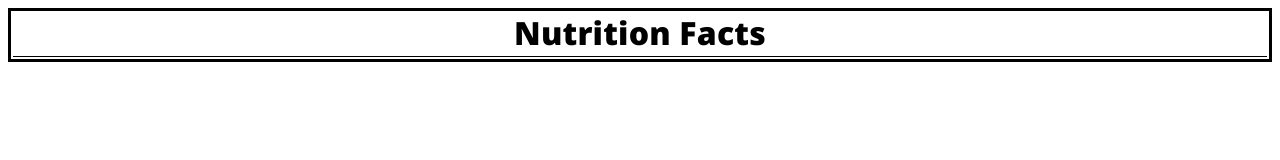
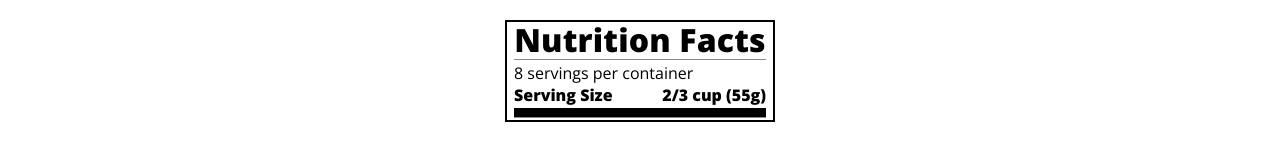
Before and after one commit to MohammedSaayim/Nutrition-Label, a plain HTML site: page index.html in a window 1280 px wide. Drawn offline with nearby package versions, Linux system fonts and the light colour scheme.

Commit message:
add header

```diff
--- a/index.html
+++ b/index.html
@@ -10,9 +10,12 @@
     <body>
         <div class="container">
             <header>
-                <h1>Nutrition Facts</h1>
+                <h1 class="bold">Nutrition Facts</h1>
                 <div class="divider"></div>
+                <p>8 servings per container</p>
+                <p class="bold">Serving Size <span class="right">2/3 cup (55g)</span></p>
             </header>
+            <div class="divider lg"></div>
         </div>
     </body>
 </html>
--- a/styles.css
+++ b/styles.css
@@ -1,5 +1,15 @@
+*{
+    box-sizing: border-box;
+}
 .container{
-    border: 3px solid black;
+    border: 2px solid black;
+    margin: 20px auto;
+    max-width: 270px;
+    padding: 0 7px;
+}
+
+.bold{
+    font-weight: 800;
 }
 
 html{
@@ -8,13 +18,26 @@ html{
 }
 
 .divider{
-    border-bottom: 1px solid black;
-    margin: 2px;
+    border-bottom: 1px solid #888989;
+    margin: 2px 0;
 }
 
 header h1{
-    font-weight: 800;
-    letter-spacing: 0.18px;
-    margin: 0 auto;
+    letter-spacing: 0.15px;
+    margin: -4px 0;
     text-align: center;
+    padding: 0;
 }
+
+p{
+    margin: 0;
+}
+
+.right{
+    float: right;
+}
+
+.lg{
+    height: 10px;
+    background-color: black;
+}
```
